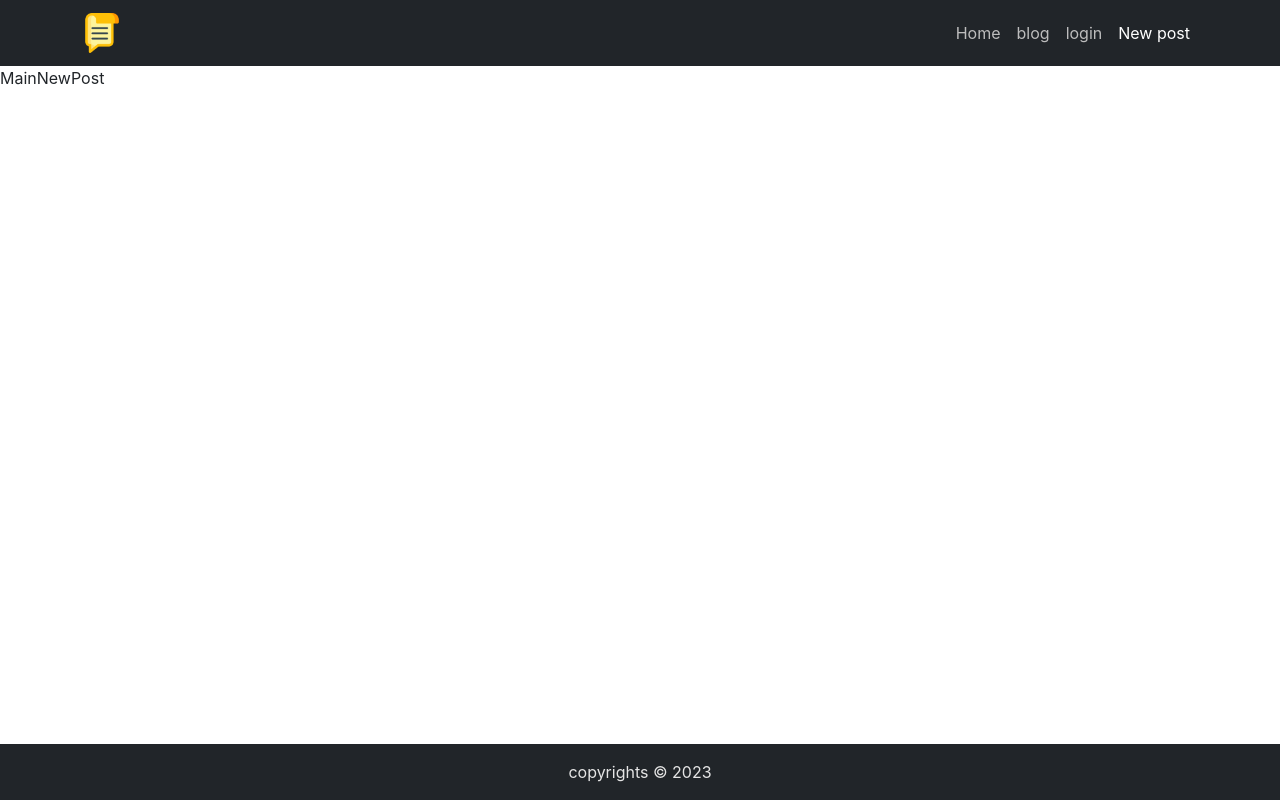
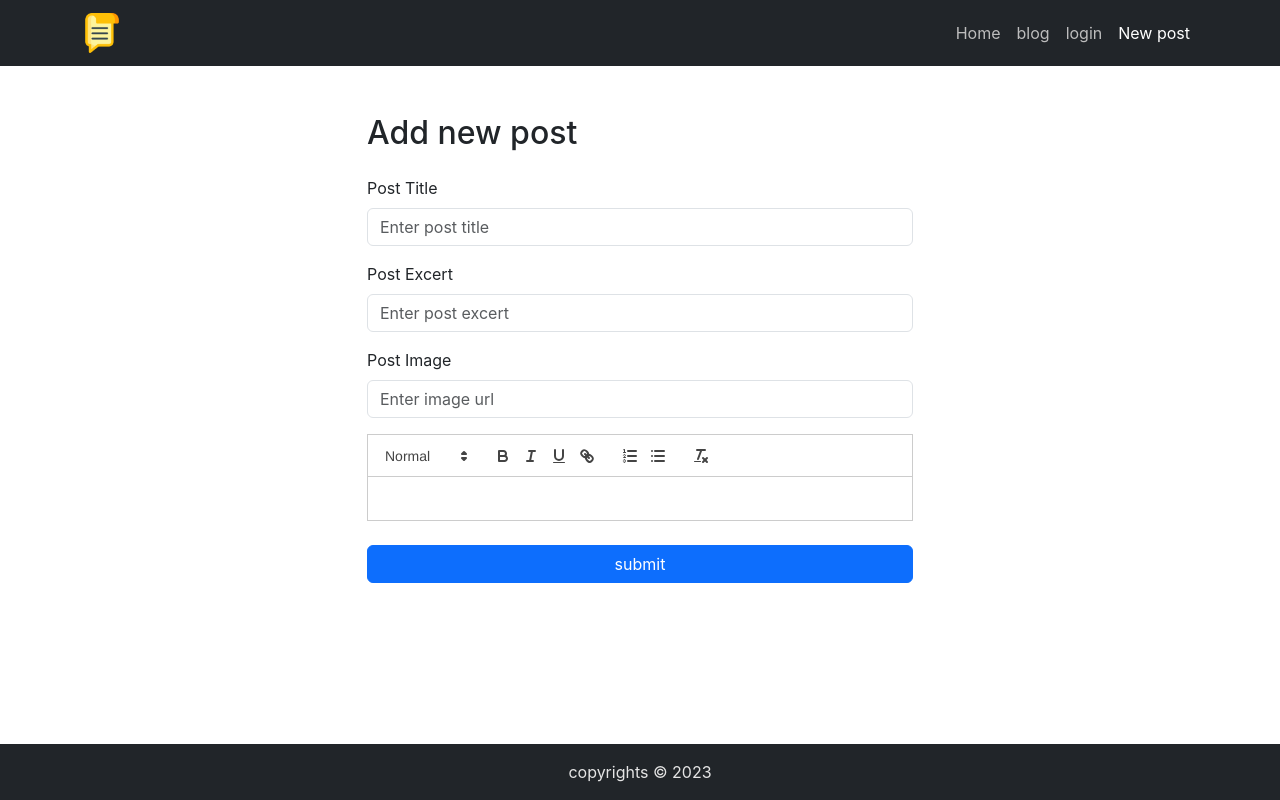
Before and after one commit to ESSAMMOHAMED1/dev-blog, a React (Create React App) app: page /blog/new in a window 1280 px wide. Built offline with nearby package versions, Linux system fonts and the light colour scheme.

Commit message:
add-newPost-form-reactQuill

```diff
--- a/package.json
+++ b/package.json
@@ -10,6 +10,7 @@
     "react": "^18.2.0",
     "react-bootstrap": "^2.10.0",
     "react-dom": "^18.2.0",
+    "react-quill": "^2.0.0",
     "react-router-dom": "^6.22.0",
     "react-scripts": "5.0.1",
     "web-vitals": "^2.1.4"
--- a/src/components/newPost/index.jsx
+++ b/src/components/newPost/index.jsx
@@ -1,7 +1,62 @@
-import React from "react";
+import React, { useState } from "react";
+import { Button, Col, Container, Form, Row } from "react-bootstrap";
+
+import ReactQuill from "react-quill";
+import "react-quill/dist/quill.snow.css";
 
 const MainNewPost = () => {
-  return <div>MainNewPost</div>;
+  const [body, setBody] = useState("");
+
+  const handleSubmit = (e) => {
+    e.preventDefault();
+
+    const title = e.target.title.value;
+    const excert = e.target.excert.value;
+    const image = e.target.image.value;
+    console.log({ title, excert, image, body });
+  };
+  return (
+    <section className="py-5">
+      <Container>
+        <Row>
+          <Col md="8" lg="6" className="mx-auto">
+            <h2 className="mb-4"> Add new post</h2>
+
+            <Form onSubmit={handleSubmit}>
+              <Form.Group className="mb-3" controlId="formTitle">
+                <Form.Label>Post Title</Form.Label>
+                <Form.Control
+                  type="text"
+                  name="title"
+                  placeholder="Enter post title"
+                />
+              </Form.Group>
+              <Form.Group className="mb-3" controlId="formExcert">
+                <Form.Label>Post Excert</Form.Label>
+                <Form.Control
+                  type="text"
+                  name="excert"
+                  placeholder="Enter post excert"
+                />
+              </Form.Group>
+              <Form.Group className="mb-3" controlId="formImage">
+                <Form.Label>Post Image</Form.Label>
+                <Form.Control
+                  type="text"
+                  name="image"
+                  placeholder="Enter image url"
+                />
+              </Form.Group>
+              <ReactQuill theme="snow" value={body} onChange={setBody} />
+              <Button type="submit" className="mt-4 w-100">
+                submit
+              </Button>
+            </Form>
+          </Col>
+        </Row>
+      </Container>
+    </section>
+  );
 };
 
 export default MainNewPost;
```
Also changed, not shown: 1 other file (tests, documents, lock files or other folders).
